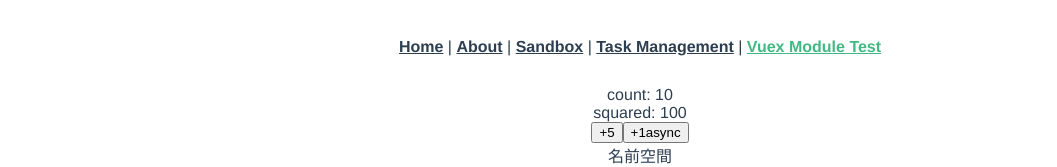
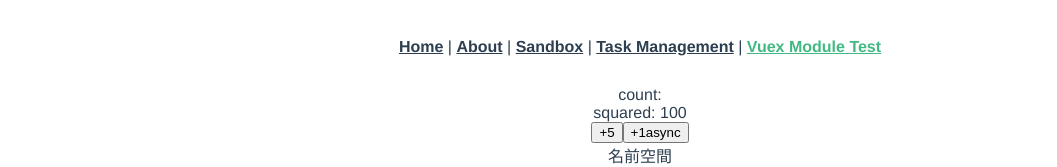
Before and after one commit to myokoyama0712/vuejs-sandbox, a Vue app: page /vuex-module-test in a window 1280 px wide. Shown: the top 167 px of the page, without its empty margins (0-1057 px from the left). Built offline with nearby package versions, Linux system fonts and the light colour scheme.

Commit message:
use helper function

```diff
--- a/src/views/VuexModuleTest.vue
+++ b/src/views/VuexModuleTest.vue
@@ -3,7 +3,7 @@
   <div>count: {{ count }}</div>
   <div>squared: {{ squared }}</div>
   <div>
-    <button @click="increment">+5</button>
+    <button @click="increment(5)">+5</button>
     <button @click="incrementAsync">+1async</button>
   </div>
 
@@ -24,11 +24,16 @@
 </template>
 
 <script>
+// ヘルパー関数をインポート
+import { mapState, mapMutations } from 'vuex'
+
 export default {
   computed: {
-    count() {
-      return this.$store.state.counter.count	// ステートはモジュール名の下に登録される
-    },
+//    count() {
+//      return this.$store.state.counter.count	// ステートはモジュール名の下に登録される
+//    },
+    // $store.state.counter.countをthis.countに結び付ける
+    ...mapState(['count']),
     squared() {
       return this.$store.getters.squared	// ゲッターやミューテーション・アクションはモジュールが絡んでも呼び出し方は変わらない
     },
@@ -39,9 +44,10 @@ export default {
 
   methods: {
     // counterモジュール配下のミューテーション・アクションでも呼び出しは通常通り
-    increment() {
-      this.$store.commit('increment', 5)
-    },
+//    increment() {
+//      this.$store.commit('increment', 5)
+//    },
+    ...mapMutations(['increment']),
     incrementAsync() {
       this.$store.dispatch('incrementAsync', { type: 'one' })
     },
```
